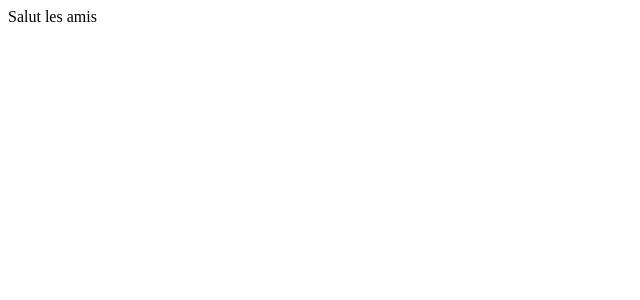
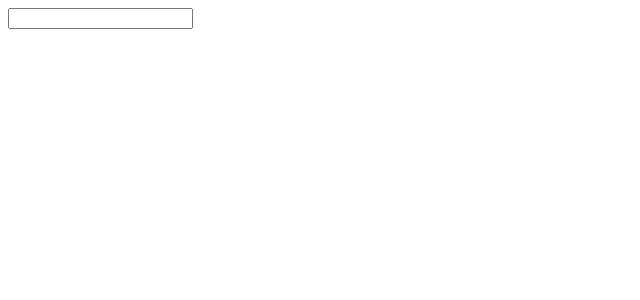
Before and after one commit to langston8182/react-cours, a React (Create React App) app: page / in a window 1280 px wide. Shown: the top 300 px of the page, without its empty margins (0-640 px from the left). Built offline with nearby package versions, Linux system fonts and the light colour scheme.

Commit message:
Composant SearchBar

```diff
--- /dev/null
+++ b/src/components/search-bar.js
@@ -0,0 +1,9 @@
+import React, {Component} from "react";
+
+class SearchBar extends Component {
+    render() {
+        return <input/>;
+    }
+}
+
+export default SearchBar;
--- /dev/null
+++ b/src/containers/app.js
@@ -0,0 +1,8 @@
+import React from "react";
+import SearchBar from '../components/search-bar';
+
+const App = () => {
+    return <div><SearchBar/></div>
+}
+
+export default App;
--- a/src/index.js
+++ b/src/index.js
@@ -1,8 +1,7 @@
 import React from "react";
 import ReactDOM from 'react-dom';
+import App from './containers/app';
 
-const App = function () {
-    return <div>Salut les amis</div>
-}
+const API_KEY = "09d238f73c912341314945569e1349f5";
 
 ReactDOM.render(<App/>, document.querySelector('.container'));
```
